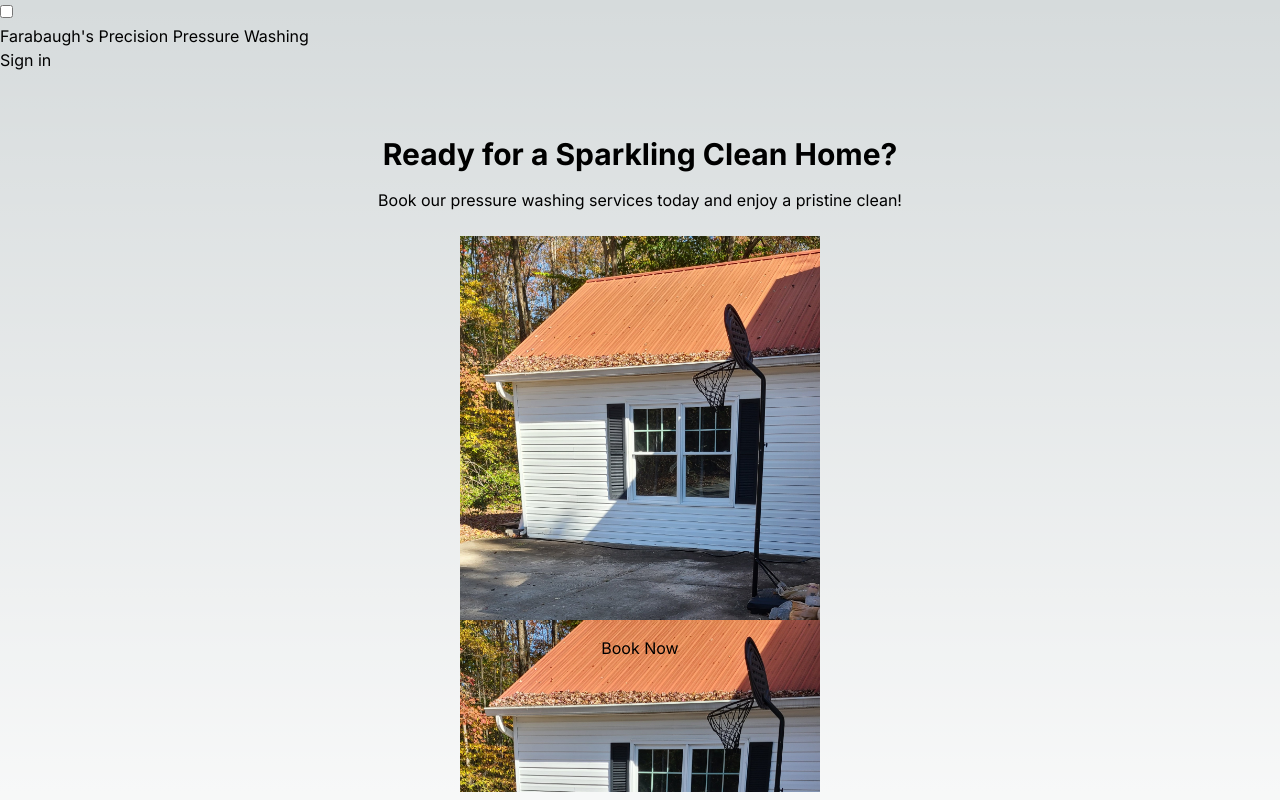
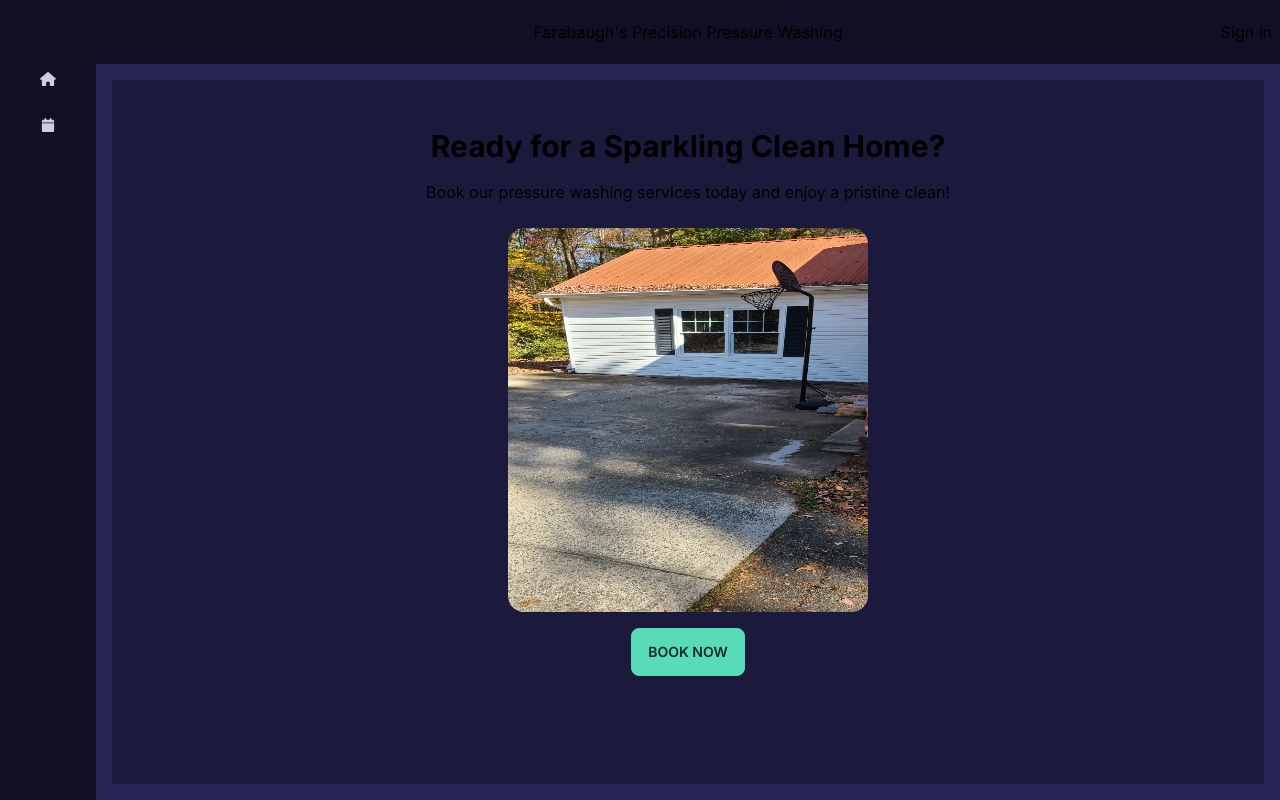
Before and after one commit to tomagrab/farabaugh, a Next.js app: page / in a window 1280 px wide. Shown: the top 800 px of the page. Built offline with nearby package versions, Linux system fonts and the light colour scheme; no server answers.

Commit message:
Added Fontawesome

```diff
--- a/package.json
+++ b/package.json
@@ -15,6 +15,7 @@
     "@fortawesome/free-regular-svg-icons": "^6.4.2",
     "@fortawesome/free-solid-svg-icons": "^6.4.2",
     "@fortawesome/react-fontawesome": "^0.2.0",
+    "@prisma/client": "^5.5.2",
     "next": "14.0.2",
     "react": "^18",
     "react-dom": "^18"
@@ -24,6 +25,7 @@
     "@types/react": "^18",
     "@types/react-dom": "^18",
     "autoprefixer": "^10.0.1",
+    "daisyui": "^3.9.4",
     "eslint": "^8",
     "eslint-config-next": "14.0.2",
     "postcss": "^8",
--- a/tailwind.config.ts
+++ b/tailwind.config.ts
@@ -1,20 +1,37 @@
-import type { Config } from 'tailwindcss'
+import type { Config } from "tailwindcss";
 
 const config: Config = {
   content: [
-    './src/pages/**/*.{js,ts,jsx,tsx,mdx}',
-    './src/components/**/*.{js,ts,jsx,tsx,mdx}',
-    './src/app/**/*.{js,ts,jsx,tsx,mdx}',
+    "./src/pages/**/*.{js,ts,jsx,tsx,mdx}",
+    "./src/components/**/*.{js,ts,jsx,tsx,mdx}",
+    "./src/app/**/*.{js,ts,jsx,tsx,mdx}",
   ],
   theme: {
     extend: {
       backgroundImage: {
-        'gradient-radial': 'radial-gradient(var(--tw-gradient-stops))',
-        'gradient-conic':
-          'conic-gradient(from 180deg at 50% 50%, var(--tw-gradient-stops))',
+        "gradient-radial": "radial-gradient(var(--tw-gradient-stops))",
+        "gradient-conic":
+          "conic-gradient(from 180deg at 50% 50%, var(--tw-gradient-stops))",
       },
     },
   },
-  plugins: [],
-}
-export default config
+  plugins: [require("daisyui")],
+  daisyui: {
+    themes: [
+      {
+        mytheme: {
+          primary: "#55dbb7",
+          secondary: "#c91ae0",
+          accent: "#5effa1",
+          neutral: "#2a1e33",
+          "base-100": "#262556",
+          info: "#587cca",
+          success: "#19d27b",
+          warning: "#f5c356",
+          error: "#e15175",
+        },
+      },
+    ],
+  },
+};
+export default config;
```
Also changed, not shown: 1 other file (tests, documents, lock files or other folders).
